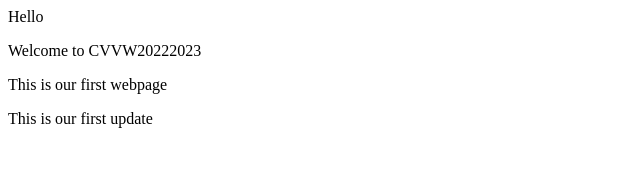
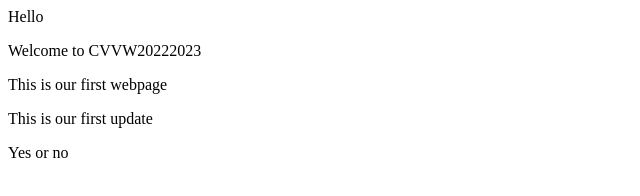
Before and after one commit to IbenDeprince/alternativegitapproach, a plain HTML site: page index.html in a window 1280 px wide. Shown: the full height of the page, 0-640 px from the left. Drawn offline with Linux system fonts and the light colour scheme.

Commit message:
changed wording

```diff
--- a/index.html
+++ b/index.html
@@ -2,3 +2,4 @@
 <p>Welcome to CVVW20222023</p>
 <p>This is our first webpage</p>
 <p>This is our first update</p>
+<p>Yes or no</p>
```
